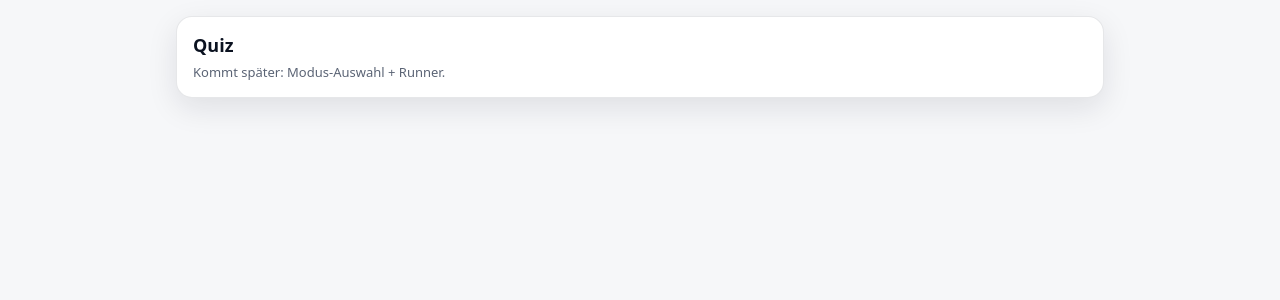
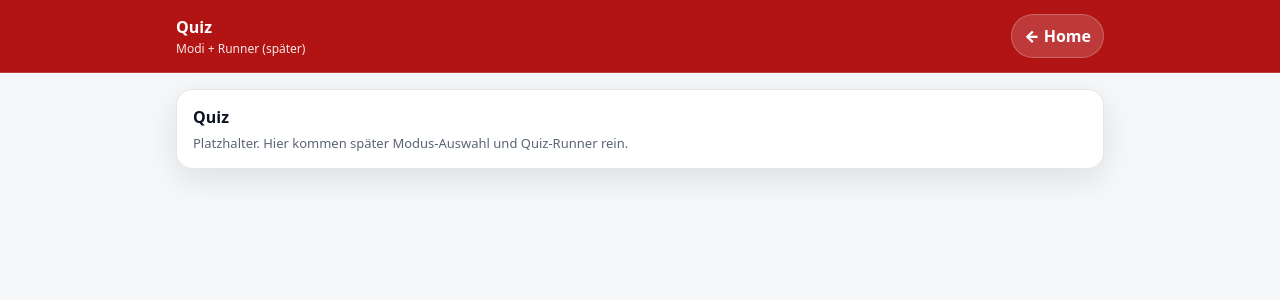
Before and after one commit to forgamesphilipp-design/v2, a React (Vite) app: page /quiz in a window 1280 px wide. Shown: the top 300 px of the page. Built offline with nearby package versions, Linux system fonts and the light colour scheme.

Commit message:
chore: add app layout (header + container) and apply to pages

```diff
--- /dev/null
+++ b/src/app/AppLayout.tsx
@@ -0,0 +1,22 @@
+import type { ReactNode } from "react";
+import Container from "../shared/ui/Container";
+import HeaderBar from "../shared/ui/HeaderBar";
+
+type Props = {
+  title: string;
+  subtitle?: string;
+  backTo?: string;
+  right?: ReactNode;
+  children: ReactNode;
+};
+
+export default function AppLayout({ title, subtitle, backTo, right, children }: Props) {
+  return (
+    <div style={{ minHeight: "100%" }}>
+      <HeaderBar title={title} subtitle={subtitle} backTo={backTo} right={right} />
+      <main>
+        <Container>{children}</Container>
+      </main>
+    </div>
+  );
+}
--- a/src/pages/ExplorePage.tsx
+++ b/src/pages/ExplorePage.tsx
@@ -1,14 +1,15 @@
+import AppLayout from "../app/AppLayout";
 import Card from "../shared/ui/Card";
 
 export default function ExplorePage() {
   return (
-    <div style={{ padding: 16, maxWidth: 960, margin: "0 auto" }}>
+    <AppLayout title="Explore" subtitle="Karte + Standort + Moments (später)" backTo="/">
       <Card>
-        <div style={{ fontSize: 18, fontWeight: 900 }}>Explore</div>
+        <div style={{ fontWeight: 900 }}>Explore</div>
         <div style={{ marginTop: 6, color: "var(--muted)", fontSize: 13 }}>
-          Kommt später: Karte + Standort + Moments.
+          Platzhalter. Hier kommt später das Map-Feature rein.
         </div>
       </Card>
-    </div>
+    </AppLayout>
   );
 }
--- a/src/pages/LearnPage.tsx
+++ b/src/pages/LearnPage.tsx
@@ -1,14 +1,15 @@
+import AppLayout from "../app/AppLayout";
 import Card from "../shared/ui/Card";
 
 export default function LearnPage() {
   return (
-    <div style={{ padding: 16, maxWidth: 960, margin: "0 auto" }}>
+    <AppLayout title="Learn" subtitle="Lernen & Inhalte (später)" backTo="/">
       <Card>
-        <div style={{ fontSize: 18, fontWeight: 900 }}>Learn</div>
+        <div style={{ fontWeight: 900 }}>Learn</div>
         <div style={{ marginTop: 6, color: "var(--muted)", fontSize: 13 }}>
-          Kommt später: Inhalte/Struktur fürs Lernen.
+          Platzhalter. Hier kommt später Struktur für Lerninhalte rein.
         </div>
       </Card>
-    </div>
+    </AppLayout>
   );
 }
--- a/src/pages/QuizPage.tsx
+++ b/src/pages/QuizPage.tsx
@@ -1,14 +1,15 @@
+import AppLayout from "../app/AppLayout";
 import Card from "../shared/ui/Card";
 
 export default function QuizPage() {
   return (
-    <div style={{ padding: 16, maxWidth: 960, margin: "0 auto" }}>
+    <AppLayout title="Quiz" subtitle="Modi + Runner (später)" backTo="/">
       <Card>
-        <div style={{ fontSize: 18, fontWeight: 900 }}>Quiz</div>
+        <div style={{ fontWeight: 900 }}>Quiz</div>
         <div style={{ marginTop: 6, color: "var(--muted)", fontSize: 13 }}>
-          Kommt später: Modus-Auswahl + Runner.
+          Platzhalter. Hier kommen später Modus-Auswahl und Quiz-Runner rein.
         </div>
       </Card>
-    </div>
+    </AppLayout>
   );
 }
--- /dev/null
+++ b/src/shared/ui/Container.tsx
@@ -0,0 +1,9 @@
+import type { ReactNode } from "react";
+
+export default function Container({ children }: { children: ReactNode }) {
+  return (
+    <div style={{ maxWidth: 960, margin: "0 auto", padding: 16 }}>
+      {children}
+    </div>
+  );
+}
--- /dev/null
+++ b/src/shared/ui/HeaderBar.tsx
@@ -0,0 +1,60 @@
+import { useNavigate } from "react-router-dom";
+import Button from "./Button";
+
+type Props = {
+  title: string;
+  subtitle?: string;
+  backTo?: string; // wenn gesetzt -> Back Button
+  right?: React.ReactNode; // optional rechts
+};
+
+export default function HeaderBar({ title, subtitle, backTo, right }: Props) {
+  const nav = useNavigate();
+
+  return (
+    <header
+      style={{
+        position: "sticky",
+        top: 0,
+        zIndex: 10,
+        backdropFilter: "blur(10px)",
+        background: "var(--accent)",
+        borderBottom: "1px solid rgba(255,255,255,0.18)",
+      }}
+    >
+      <div
+        style={{
+          maxWidth: 960,
+          margin: "0 auto",
+          padding: "14px 16px",
+          display: "flex",
+          justifyContent: "space-between",
+          alignItems: "center",
+          gap: 12,
+          color: "#fff",
+        }}
+      >
+        <div style={{ display: "grid", gap: 2 }}>
+          <div style={{ fontSize: 16, fontWeight: 900 }}>{title}</div>
+          {subtitle && <div style={{ fontSize: 12, opacity: 0.9 }}>{subtitle}</div>}
+        </div>
+
+        <div style={{ display: "flex", gap: 10, alignItems: "center" }}>
+          {right}
+          {backTo && (
+            <Button
+              onClick={() => nav(backTo)}
+              style={{
+                background: "rgba(255,255,255,0.16)",
+                border: "1px solid rgba(255,255,255,0.22)",
+                color: "#fff",
+              }}
+            >
+              ← Home
+            </Button>
+          )}
+        </div>
+      </div>
+    </header>
+  );
+}
```
